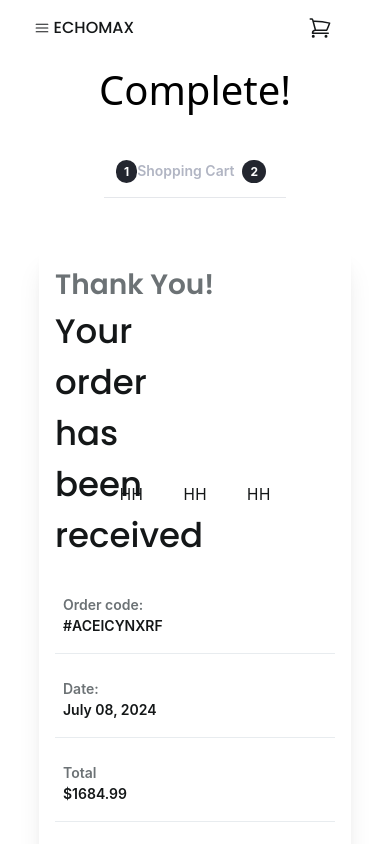
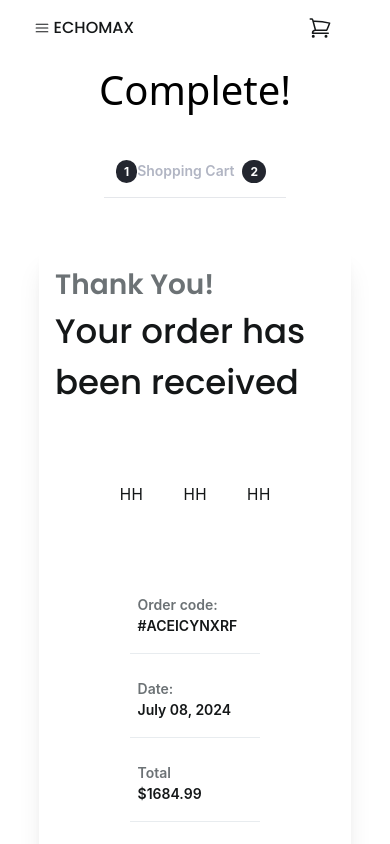
Before and after one commit to Titilola2/stage2, a React (Create React App) app: page /order in a window 390 px wide. Shown: the top 844 px of the page. Built offline with nearby package versions, Linux system fonts and the light colour scheme.

Commit message:
order-mobile

```diff
--- a/src/components/orderbody.jsx
+++ b/src/components/orderbody.jsx
@@ -59,10 +59,10 @@ const Orderbody = () => {
    <div className=" md:hidden flex flex-col  flex justify-center items-center text-[#141718]">
    <div className='font poppins text-[40px] text-center font-[500] text-[#000000]'>Complete!</div>
    <Tab />
-   <div className='justify-center items-center text-center space-y-[40px] shadow-xl h-auto w-4/5 p-[16px] -mt-[80px] mb-16'>
+   <div className='justify-center items-center text-center space-y-[40px] flex flex-col shadow-xl h-auto w-4/5 p-[16px] -mt-[80px] mb-16'>
    <div className='w-full h-[138px]'>
     <div className='text-[28px] font-poppins text-[#6C7275] text-left font-semibold '>Thank You!</div>
-    <div className='text-left text-[34px] font-poppins font-[#23262F] font-medium w-1/2 '>Your order has been received</div>
+    <div className='text-left text-[34px] font-poppins font-[#23262F] font-medium  '>Your order has been received</div>
 </div>
 <div className='w-full h-[104px] justify-center items-center space-x-[40px] px-[40px] flex flex-row'>
     <div className=''>HH</div>
```
